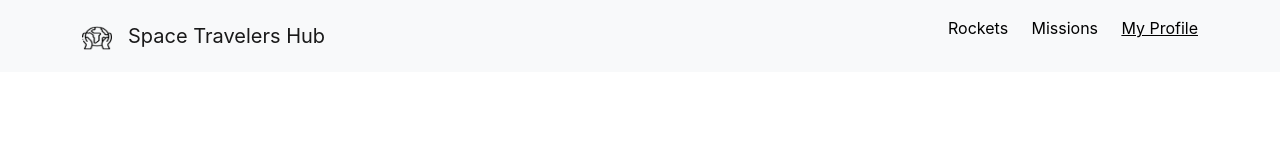
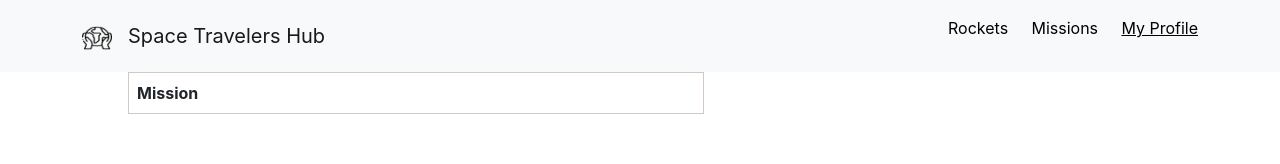
Before and after one commit to AlexRS90/space-travelers, a React (Create React App) app: page /myProfile in a window 1280 px wide. Shown: the top 164 px of the page. Built offline with nearby package versions, Linux system fonts and the light colour scheme.

Commit message:
display joined missions in my profile component

```diff
--- a/src/components/MissionCardProfile.js
+++ b/src/components/MissionCardProfile.js
@@ -1,9 +1,16 @@
 import React from 'react';
+import PropTypes from 'prop-types';
 
-const MissionCardProfile = () => (
-  <div>
-    Hello from card
-  </div>
+const MissionCardProfile = ({ reserMisson }) => (
+  <tbody>
+    <tr>
+      <td>{reserMisson.mission_name}</td>
+    </tr>
+  </tbody>
 );
 
+MissionCardProfile.propTypes = {
+  reserMisson: PropTypes.node.isRequired,
+};
+
 export default MissionCardProfile;
--- /dev/null
+++ b/src/components/MyProfile.css
@@ -0,0 +1,7 @@
+.mission-section {
+    width: 50%;
+}
+
+.table-wrapper {
+    padding-left: 10%;
+}
--- a/src/components/MyProfile.js
+++ b/src/components/MyProfile.js
@@ -2,15 +2,23 @@
 import React, { } from 'react';
 import { useSelector } from 'react-redux';
 import MissionCardProfile from './MissionCardProfile';
+import './MyProfile.css';
 
 const MyProfile = () => {
   const missions = useSelector((state) => state.missions);
   const reservedMissions = missions.filter((mission) => mission.reserved === true);
 
   return (
-    <>
-      {reservedMissions && reservedMissions.map((reserMisson) => <MissionCardProfile reserMisson={reserMisson} key={reserMisson.mission_id} />)}
-    </>
+    <div className="table-wrapper">
+      <table className="table table-striped mission-section">
+        <thead>
+          <tr>
+            <th>Mission</th>
+          </tr>
+        </thead>
+        {reservedMissions && reservedMissions.map((reserMisson) => <MissionCardProfile reserMisson={reserMisson} key={reserMisson.mission_id} />)}
+      </table>
+    </div>
   );
 };
 
```
